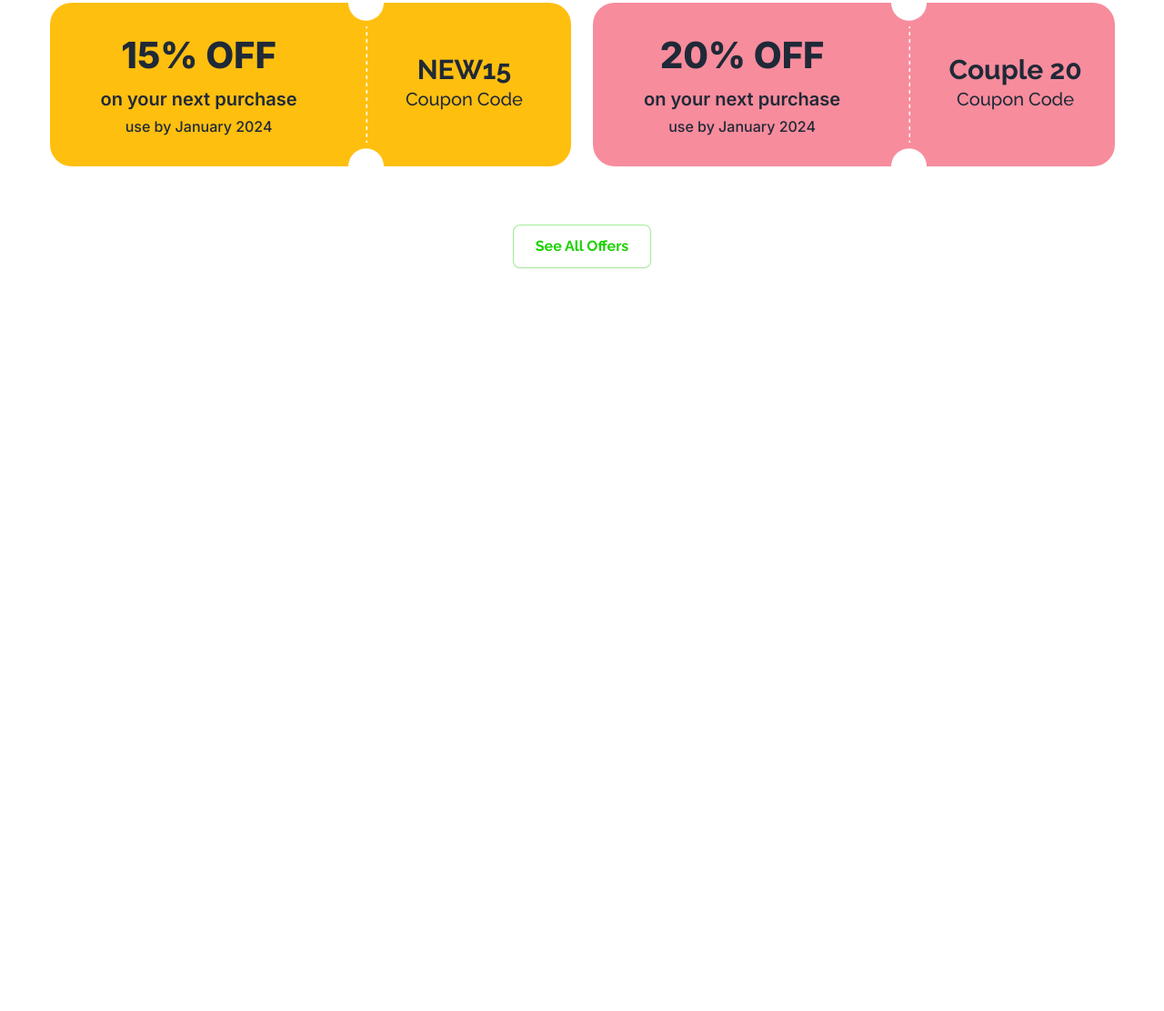
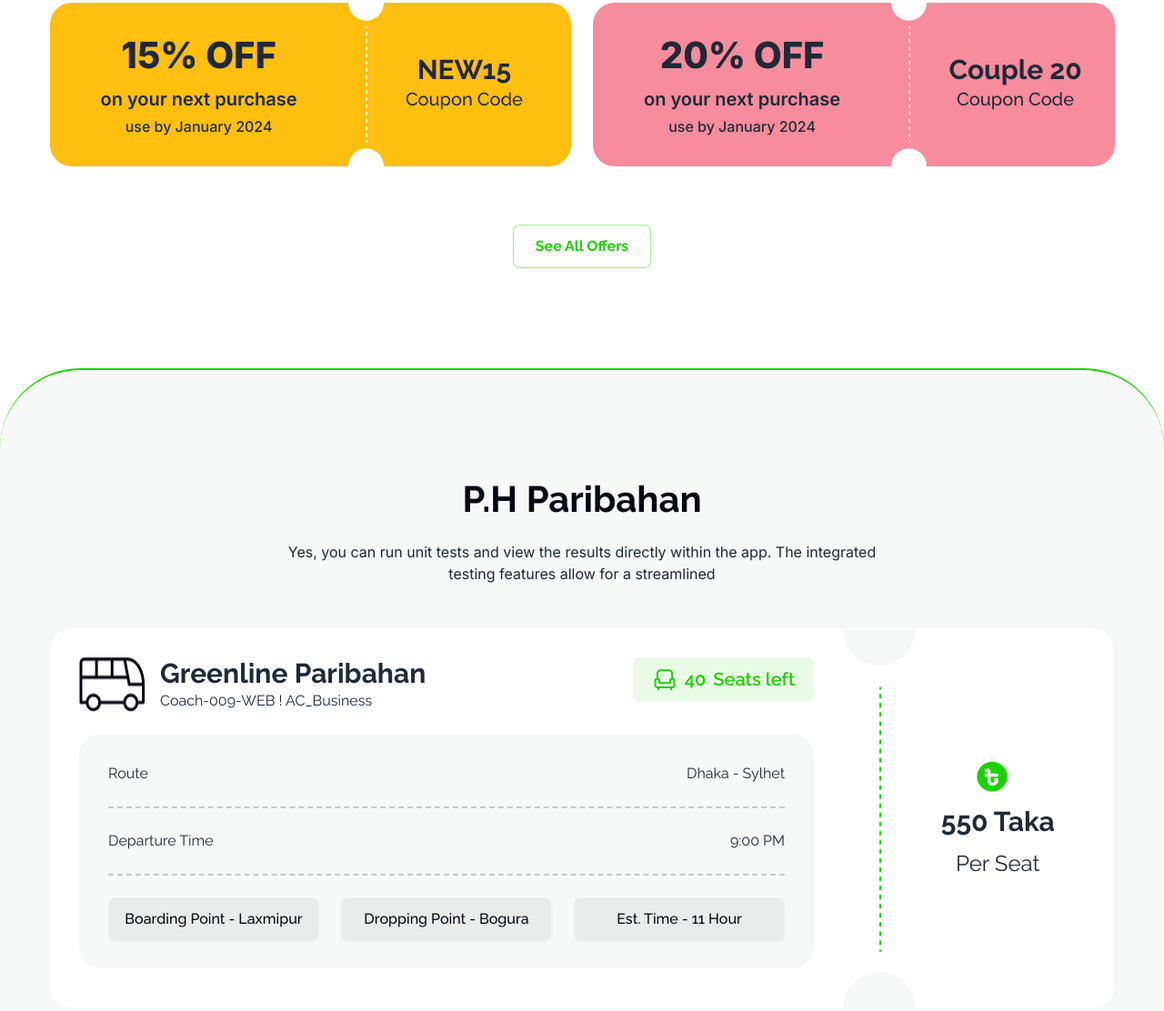
Before and after one commit to Ashikur07/Assignment-5, a plain HTML site: page index.html in a window 1280 px wide. Shown: the part 901-2013 px from the top of the page at 91% size. Before the commit the page ends 1306 px from the top, so only its background shows below. Drawn offline with nearby package versions, Linux system fonts and the light colour scheme.

Commit message:
added another section

```diff
--- a/index.html
+++ b/index.html
@@ -33,9 +33,12 @@
                         'nav-bus': 'rgb(29, 209, 0)',
                         'nav-bus-bg': 'rgba(29, 209, 0, 0.1)',
                         'nav-bus-border': 'rgba(29, 209, 0, 0.4)',
-                        'button-text' : 'rgb(3, 7, 18)',
-                        'cupon-col1':'rgb(255, 191, 15)',
-                        'cupon-col2':'rgb(247, 140, 156)',
+                        'button-text': 'rgb(3, 7, 18)',
+                        'cupon-col1': 'rgb(255, 191, 15)',
+                        'cupon-col2': 'rgb(247, 140, 156)',
+                        'main-part': 'rgb(247, 248, 248)',
+                        'dottet-border':'rgba(3, 7, 18, 0.2)',
+                        'common-btn-bg':'rgba(3, 7, 18, 0.05)',
 
                     }
                 }
@@ -90,8 +93,11 @@
 
         <!-- banner section -->
         <section class="h-[550px] bg-[url(images/banner.png)] bg-no-repeat mt-7 text-center text-white">
-            <h1 class="font-extrabold text-[64px] pt-[70px]">End-to-End Travel with <br><span class="text-nav-bus">P Paribahan</span></h1>
-            <p class="pb-8 inter-font">Yes, you can run unit tests and view the results directly within the app. The <br> integrated testing features allow for a streamlined . </p>
+            <h1 class="font-extrabold text-[64px] pt-[70px]">End-to-End Travel with <br><span class="text-nav-bus">P
+                    Paribahan</span></h1>
+            <p class="pb-8 inter-font">Yes, you can run unit tests and view the results directly within the app. The
+                <br> integrated testing features allow for a streamlined .
+            </p>
             <button class="btn bg-nav-bus border-none px-8 font-bold text-[18px] text-button-text">Buy Tickets</button>
 
         </section>
@@ -142,7 +148,82 @@
             </div>
 
             <!-- button -->
-            <button class="btn mt-16 text-nav-bus border-[1px] border-nav-bus-border px-6 bg-white font-bold text-base">See All Offers</button>
+            <button
+                class="btn mt-16 text-nav-bus border-[1px] border-nav-bus-border px-6 bg-white font-bold text-base">See
+                All Offers</button>
+        </section>
+
+
+
+        <!-- Assignment main part -->
+        <section
+            class="bg-main-part h-[2208px] border-t-2 border-solid border-nav-bus rounded-tl-[88px] rounded-tr-[88px]">
+
+            <!-- site tile  -->
+            <div class="text-center mt-28 space-y-4">
+                <h1 class="font-bold text-[40px] text-button-text">P.H Paribahan</h1>
+                <p class="inter-font">Yes, you can run unit tests and view the results directly within the app. The
+                    integrated <br> testing features allow for a streamlined</p>
+            </div>
+
+            <!-- tecket -->
+            <section class="h-[418px] w-[1170px] bg-white mx-auto rounded-3xl mt-12 flex">
+
+                <section>
+                    <div class="p-8">
+
+                        <!-- bus image + number of seat  -->
+                        <div class="flex justify-between">
+                            <div class="flex gap-4">
+                                <img class="" src="images/bus-logo.png" alt="">
+                                <div>
+                                    <h1 class="font-bold text-3xl">Greenline Paribahan</h1>
+                                    <p>Coach-009-WEB ! AC_Business</p>
+                                </div>
+                            </div>
+
+                            <button class="btn font-semibold text-xl text-nav-bus bg-nav-bus-bg px-5"><img
+                                    src="images/seat-green.png" alt=""> <span>40</span> Seats left</button>
+                        </div>
+                        <!-- Route and depertment time -->
+                        <div class="h-[258px] w-[808px] bg-main-part rounded-3xl p-8 mt-6">
+                            <div class="flex justify-between border-b-[2px] border-dashed border-dottet-border pb-6">
+                                <p>Route</p>
+                                <h4>Dhaka - Sylhet</h4>
+                            </div>
+
+                            <div class="flex justify-between py-6 border-b-[2px] border-dashed border-dottet-border">
+                                <p>Departure Time</p>
+                                <h4>9:00 PM</h4>
+                            </div>
+
+                            <div class="flex justify-between pt-6">
+                                <button class="w-[232px] btn font-medium text-base text-button-text bg-common-btn-bg">Boarding Point - Laxmipur</button>
+
+                                <button class="w-[232px] btn font-medium text-base text-button-text bg-common-btn-bg">Dropping Point - Bogura</button>
+
+                                <button class="w-[232px] btn font-medium text-base text-button-text bg-common-btn-bg">Est. Time - 11 Hour</button>
+
+                            </div>
+
+                        </div>
+
+                    </div>
+                </section>
+
+                <img src="/images/info-devider.png" alt="">
+
+                <div class="flex flex-col justify-center text-center space-y-3 pl-7">
+                    <img class="w-10 ml-9" src="images/fare.png" alt="">
+                    <h1 class="font-bold text-3xl">550 Taka</h1>
+                    <p class="text-2xl">Per Seat</p>
+                </div>
+
+            </section>
+
+
+
+
         </section>
 
     </main>
```
